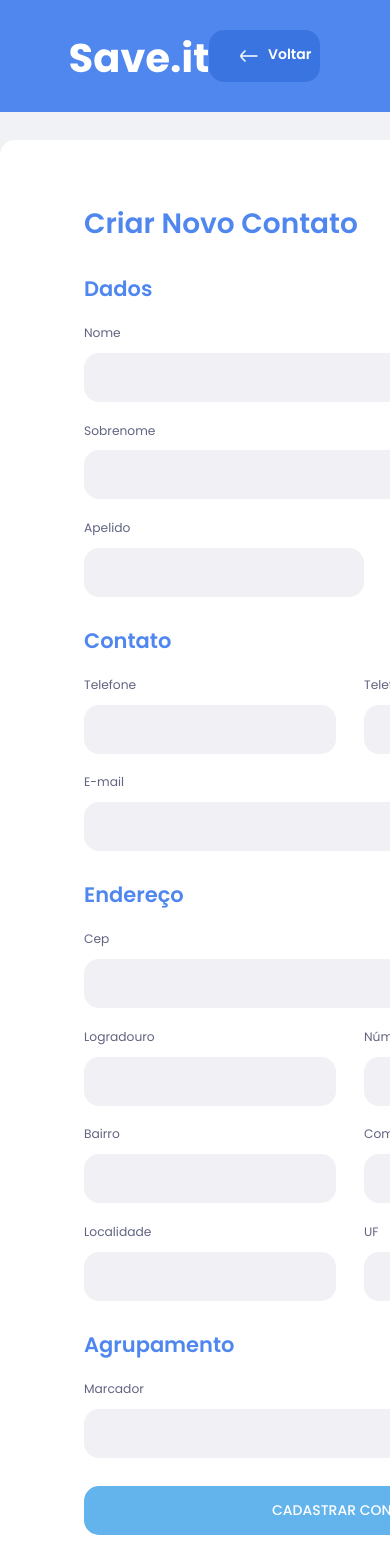
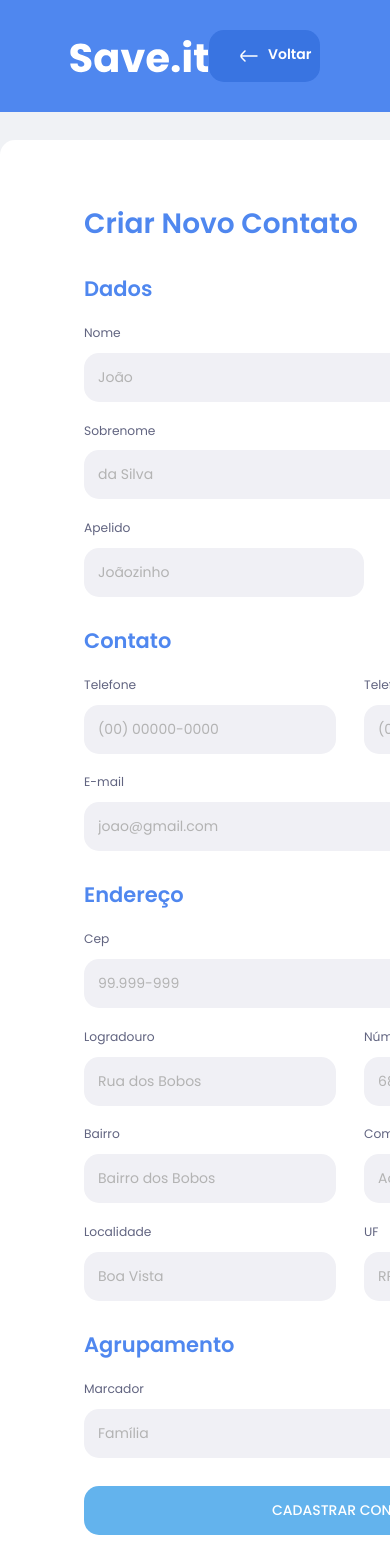
Before and after one commit to LeonardoCD/Save.it, a React (Create React App) app: page /create-contact in a window 390 px wide. Shown: the top 1568 px of the page. Built offline with nearby package versions, Linux system fonts and the light colour scheme.

Commit message:
feat: add mask to zip and phone fields

```diff
--- a/src/components/Button/style.tsx
+++ b/src/components/Button/style.tsx
@@ -8,6 +8,7 @@ interface ButtonProps {
 
 export const ButtonWrapper = styled.button<ButtonProps>`
   width: ${({ width }) => (width ? width : "fit-content")};
+  height: fit-content;
   padding: 1rem 2rem;
 
   font-weight: var(--fw-medium);
--- a/src/components/Input/index.tsx
+++ b/src/components/Input/index.tsx
@@ -10,10 +10,21 @@ interface InputProps {
   id: string;
   width?: string;
   error?: FieldError;
+  onChange?: (event: any) => void;
 }
 
 const InputBase: ForwardRefRenderFunction<HTMLInputElement, InputProps> = (
-  { name, type, placeholder, label, error = null, id, width, ...rest },
+  {
+    name,
+    type,
+    placeholder,
+    label,
+    error = null,
+    id,
+    width,
+    onChange,
+    ...rest
+  },
   ref
 ) => {
   return (
@@ -27,6 +38,7 @@ const InputBase: ForwardRefRenderFunction<HTMLInputElement, InputProps> = (
         {...rest}
         ref={ref}
         error={!!error}
+        onChange={onChange}
       />
       {error && <span>{error?.message}</span>}
     </InputWrapper>
--- a/src/components/Input/styles.ts
+++ b/src/components/Input/styles.ts
@@ -32,6 +32,10 @@ export const InputContainer = styled.input<InputProps>`
     error ? "var(--input-error)" : "var(--gray-400)"};
   border-radius: 15px;
   outline: none;
+
+  &::placeholder {
+    color: var(--input-placeholder);
+  }
 `;
 
 export const Label = styled.label`
--- a/src/global/global.ts
+++ b/src/global/global.ts
@@ -27,6 +27,8 @@ export const GlobalStyles = createGlobalStyle`
   --gray-500: #797D9A;
   --gray-400: #F0F0F5;
   --gray-300: #F6F6FF;
+
+  --input-placeholder: #B3B3B3;
 
   --white: #FFFFFF;
   --background: #F0F2F5;
--- a/src/pages/CreateContact/components/FormCreateContact/index.tsx
+++ b/src/pages/CreateContact/components/FormCreateContact/index.tsx
@@ -6,12 +6,12 @@ import { useDispatch } from "react-redux";
 import { addContact } from "../../../../redux/slices/contactList";
 import { useNavigate } from "react-router-dom";
 import { cep } from "../../../../shared/services/cep";
-import { ICep } from "../../../../shared/interfaces/CepInterfaces";
 import { toast } from "react-toastify";
 import {
   onLoadingError,
   onLoadingSuccess,
 } from "../../../../validators/feedBackValidators";
+import { normalizeCep, normalizeTelephone } from "../../../../shared/utils";
 
 export function FormCreateContact() {
   const {
@@ -65,6 +65,9 @@ export function FormCreateContact() {
       toast.warning("Informe um cep!");
       return;
     }
+
+    cep = cep.replace("-", "").replace(".", "");
+
     const loading = toast.loading("Buscando cep...");
     try {
       const resGetCep = await sendCep(cep);
@@ -98,6 +101,7 @@ export function FormCreateContact() {
           label="Nome"
           id="name"
           error={errors.name}
+          placeholder="João"
         />
         <Input
           {...register("lastName")}
@@ -105,6 +109,7 @@ export function FormCreateContact() {
           label="Sobrenome"
           id="lastName"
           error={errors.lastName}
+          placeholder="da Silva"
         />
         <Input
           {...register("surName")}
@@ -113,27 +118,38 @@ export function FormCreateContact() {
           id="surName"
           width="20rem"
           error={errors.surName}
+          placeholder="Joãozinho"
         />
       </fieldset>
 
       <fieldset>
         <legend>Contato</legend>
-        <Row style={{ justifyContent: "space-between" }}>
+        <Row style={{ justifyContent: "space-between", alignItems: "inherit" }}>
           <Input
             {...register("telephone")}
-            type="text"
+            type="tel"
+            placeholder="(00) 00000-0000"
             label="Telefone"
             id="telephone"
             width="18rem"
             error={errors.telephone}
+            onChange={(event) => {
+              const { value } = event.target;
+              event.target.value = normalizeTelephone(value);
+            }}
           />
           <Input
             {...register("telephone2")}
-            type="text"
+            type="tel"
+            placeholder="(00) 00000-0000"
             label="Telefone(2)"
             id="telephone2"
             width="18rem"
             error={errors.telephone2}
+            onChange={(event) => {
+              const { value } = event.target;
+              event.target.value = normalizeTelephone(value);
+            }}
           />
         </Row>
         <Input
@@ -142,6 +158,7 @@ export function FormCreateContact() {
           id="email"
           {...register("email")}
           error={errors.email}
+          placeholder="joao@gmail.com"
         />
       </fieldset>
 
@@ -157,6 +174,11 @@ export function FormCreateContact() {
             id="cep"
             width="26rem"
             error={errors.cep}
+            placeholder="99.999-999"
+            onChange={(event) => {
+              const {value} = event.target;
+              event.target.value = normalizeCep(value);
+            }}
           />
           <Button
             text="Buscar Cep"
@@ -177,6 +199,7 @@ export function FormCreateContact() {
             id="street"
             width="18rem"
             error={errors.street}
+            placeholder="Rua dos Bobos"
           />
           <Input
             {...register("number")}
@@ -185,6 +208,7 @@ export function FormCreateContact() {
             id="number"
             width="18rem"
             error={errors.number}
+            placeholder="687"
           />
         </Row>
         <Row style={{ justifyContent: "space-between" }}>
@@ -195,6 +219,7 @@ export function FormCreateContact() {
             id="neighborhood"
             width="18rem"
             error={errors.neighborhood}
+            placeholder="Bairro dos Bobos"
           />
           <Input
             {...register("complement")}
@@ -203,6 +228,7 @@ export function FormCreateContact() {
             id="complement"
             width="18rem"
             error={errors.complement}
+            placeholder="Ao lado do mercadinho"
           />
         </Row>
         <Row style={{ justifyContent: "space-between" }}>
@@ -213,6 +239,7 @@ export function FormCreateContact() {
             id="locale"
             width="18rem"
             error={errors.locale}
+            placeholder="Boa Vista"
           />
           <Input
             {...register("uf")}
@@ -221,13 +248,20 @@ export function FormCreateContact() {
             id="uf"
             width="18rem"
             error={errors.uf}
+            placeholder="RR"
           />
         </Row>
       </fieldset>
 
       <fieldset>
         <legend>Agrupamento</legend>
-        <Input {...register("tag")} type="text" label="Marcador" id="tag" />
+        <Input
+          {...register("tag")}
+          type="text"
+          label="Marcador"
+          id="tag"
+          placeholder="Família"
+        />
       </fieldset>
 
       <Button
--- /dev/null
+++ b/src/shared/utils/index.ts
@@ -0,0 +1,3 @@
+export { contactList } from "./contactList";
+export { normalizeTelephone } from "./normalizeInputs";
+export { normalizeCep } from "./normalizeInputs";
--- /dev/null
+++ b/src/shared/utils/normalizeInputs.ts
@@ -0,0 +1,12 @@
+export function normalizeTelephone(telephone: string): string {
+  return telephone
+    .replace(/\s+/g, "")
+    .replace(/^(\d\d)(\d{5})(\d{4}).*/, "($1) $2-$3");
+}
+
+
+export function normalizeCep(cep: string): string {
+  return cep
+    .replace(/\s+/g, "")
+    .replace(/^(\d\d)(\d{3})(\d{3}).*/, "$1.$2-$3");
+}
--- a/src/validators/formValidators.ts
+++ b/src/validators/formValidators.ts
@@ -1,10 +1,5 @@
 import * as yup from "yup";
 import { yupResolver } from "@hookform/resolvers/yup";
-
-const cep = yup
-  .string()
-  .min(8, "O CEP deve ter 8 dígitos")
-  .max(8, "O CEP deve ter 8 dígitos");
 
 const createContactFormSchema = yup.object().shape({
   name: yup.string().required("Nome obrigatório"),
@@ -13,7 +8,7 @@ const createContactFormSchema = yup.object().shape({
   telephone: yup.string().required("Telefone obrigatório"),
   telephone2: yup.string(),
   email: yup.string().required("E-mail obrigatório"),
-  cep: cep,
+  cep: yup.string(),
   street: yup.string(),
   number: yup.string(),
   neighborhood: yup.string(),
```
